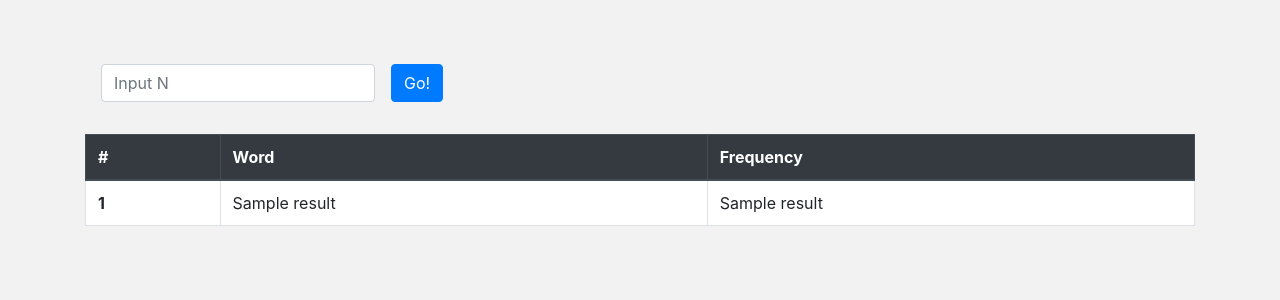
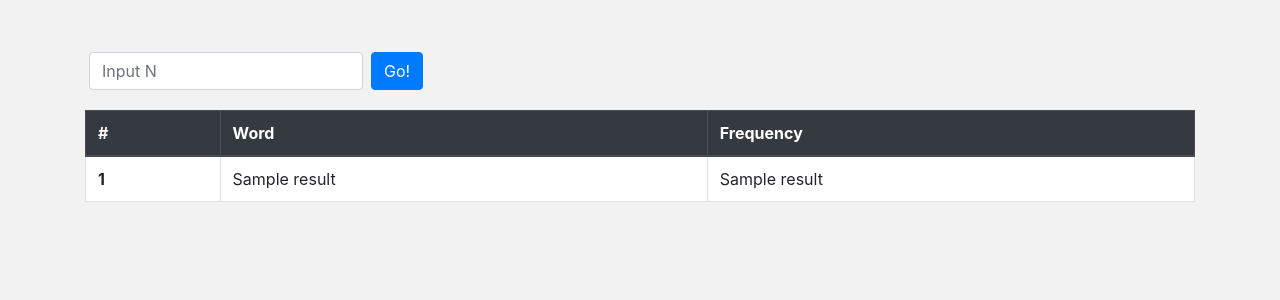
Before and after one commit to sharadsw/ttt-solution, a Flask app: template templates/index.html in a window 1280 px wide. Shown: the part 56-356 px from the top of the page. Run offline with Flask 2, Linux system fonts and the light colour scheme; the template is opened without the code that fills it: values that come from a table or form of the project are taken from there, most other values are stand-ins (such as "Sample title", 1, 10 or a date in 2020); some libraries are stand-ins or nearby versions.

Commit message:
Even more frontend fixes

```diff
--- a/templates/index.html
+++ b/templates/index.html
@@ -18,10 +18,10 @@ Solution to the ttt challenge
         </div>
         {% endif %}
 
-        <div class="form-group m-3">
+        <div class="form-group m-1">
             {{ form.num(class_="form-control", placeholder="Input N") }}
         </div>
-        <div class="form-group">
+        <div class="form-group m-1">
             {{ form.submit(class_="btn btn-primary") }}
         </div>
     </form>
```
